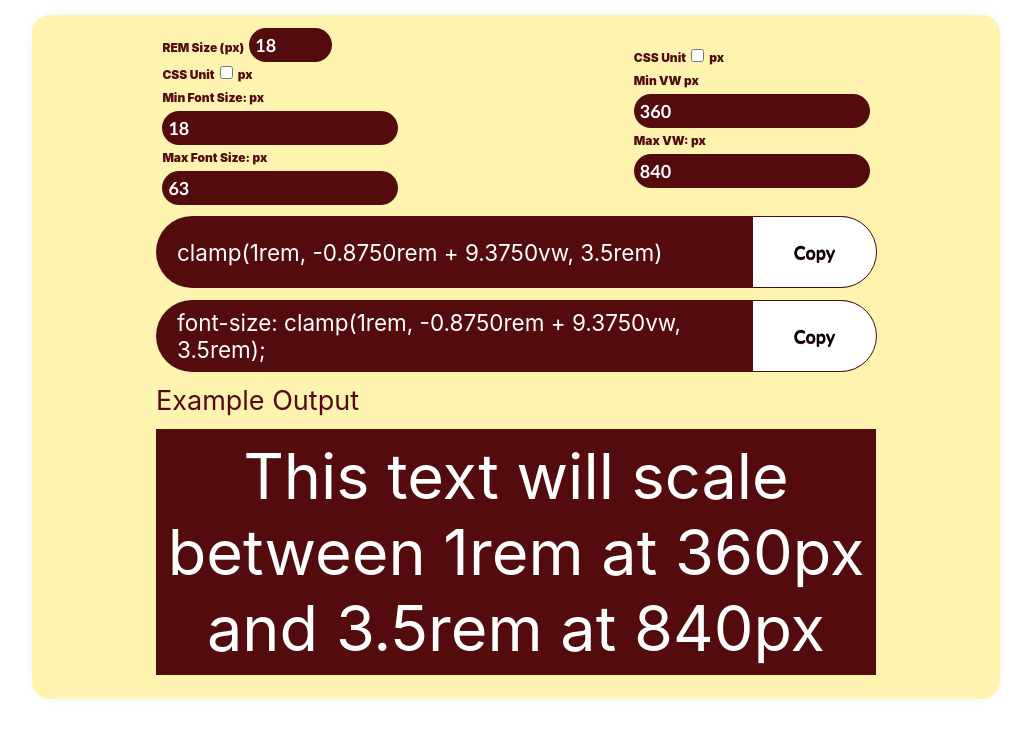
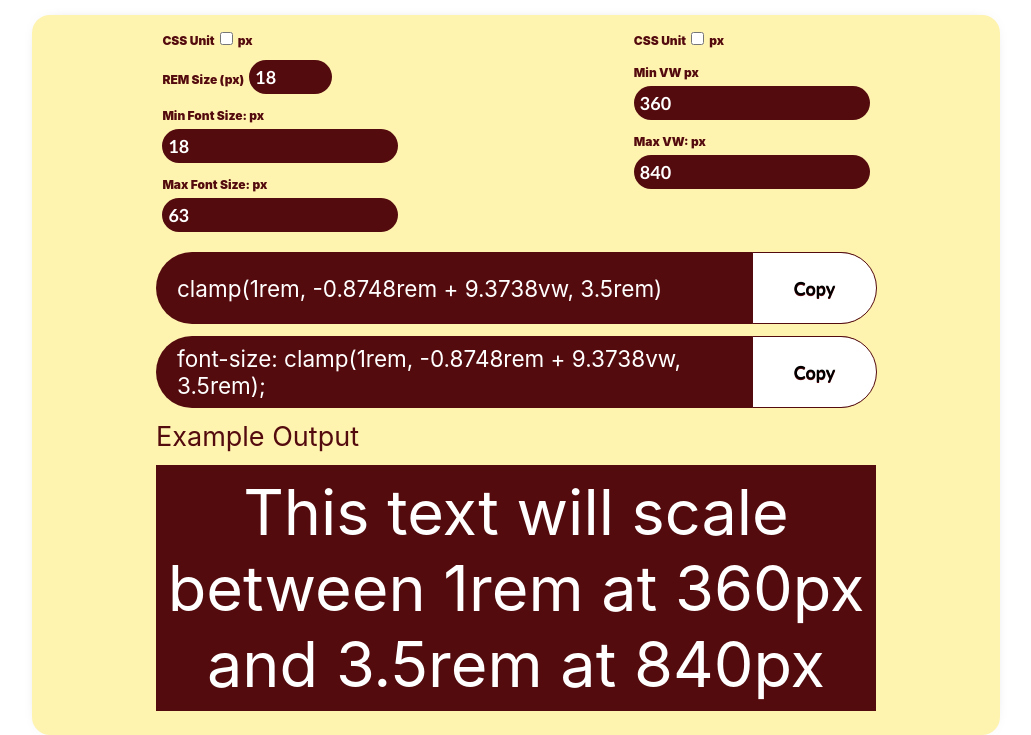
Before and after one commit to elkcityhazard/clamp-tool, a website with bundled scripts: page index.html in a window 1280 px wide. Shown: the part 86-821 px from the top of the page, without its empty margins (124-1155 px from the left). Before the commit the page ends 800 px from the top, so only its background shows below. Built offline with nearby package versions, Linux system fonts and the light colour scheme.

Commit message:
minor layout change, better val parsing

```diff
--- a/index.html
+++ b/index.html
@@ -1,4 +1,4 @@
-<!DOCTYPE html>
+<!doctype html>
 <html lang="en">
   <head>
     <meta charset="utf-8" />
@@ -12,7 +12,9 @@
     <link rel="stylesheet" href="style.css" />
   </head>
   <body>
-    <a href="#mainContent" aria-label="skip to content link" class="skip-link">skip to content</a>
+    <a href="#mainContent" aria-label="skip to content link" class="skip-link"
+      >skip to content</a
+    >
     <div class="wrapper">
       <!-- Dialog -->
       <dialog id="dialogMsg">
@@ -36,25 +38,39 @@
                 <div class="column">
                   <div class="clamp-tool__form-control">
                     <div class="meta-label">
-                      <strong>REM Size (px)</strong>
-                      <label for="RemBaseUnit">
-                      <input type="number" name="RemBaseUnit" id="RemBaseUnit" min="0" max="100" value="18" />
+                      <strong>CSS Unit</strong>
+                      <label for="fontUnitSelector">
+                        <input
+                          type="checkbox"
+                          name="fontUnitSelector"
+                          id="fontUnitSelector"
+                        />
+                        <span>px</span>
                       </label>
                     </div>
                   </div>
                   <div class="clamp-tool__form-control">
                     <div class="meta-label">
-                      <strong>CSS Unit</strong>
-                      <label for="fontUnitSelector">
-                      <input type="checkbox" name="fontUnitSelector" id="fontUnitSelector">
-                      <span>px</span>
+                      <strong>REM Size (px)</strong>
+                      <label for="RemBaseUnit">
+                        <input
+                          type="number"
+                          name="RemBaseUnit"
+                          id="RemBaseUnit"
+                          min="0"
+                          max="100"
+                          value="18"
+                        />
                       </label>
                     </div>
                   </div>
                   <div class="clamp-tool__column">
                     <div class="clamp-tool__form-control">
                       <label for="minFont">
-                        <strong>Min Font Size: <span class="css-unit">px</span></strong>
+                        <strong
+                          >Min Font Size:
+                          <span class="css-unit">px</span></strong
+                        >
                         <input
                           data-font-unit="px"
                           id="minFont"
@@ -67,7 +83,10 @@
                     </div>
                     <div class="clamp-tool__form-control">
                       <label for="maxFont">
-                        <strong>Max Font Size: <span class="css-unit">px</span></strong>
+                        <strong
+                          >Max Font Size:
+                          <span class="css-unit">px</span></strong
+                        >
                         <input
                           data-font-unit="px"
                           id="maxFont"
@@ -78,14 +97,18 @@
                         />
                       </label>
                     </div>
+                  </div>
                 </div>
-              </div>
                 <div class="column">
                   <div class="clamp-tool__form-control">
                     <strong>CSS Unit</strong>
                     <label for="vwUnitSelector">
-                      <input type="checkbox" name="vwUnit" id="vwUnitSelector">
-                    <span>px</span>
+                      <input
+                        type="checkbox"
+                        name="vwUnit"
+                        id="vwUnitSelector"
+                      />
+                      <span>px</span>
                     </label>
                   </div>
                   <div class="clamp-tool__form-control">
@@ -106,7 +129,7 @@
                     <label for="maxViewportWidth">
                       <strong>Max VW: <span class="vw-unit">px</span></strong>
                       <input
-                      data-viewport-unit="px"
+                        data-viewport-unit="px"
                         id="maxViewPortWidth"
                         type="number"
                         name="maxViewportWidth"
@@ -116,7 +139,7 @@
                       />
                     </label>
                   </div>
-                <div class="clamp-tool__column"></div>
+                  <div class="clamp-tool__column"></div>
                 </div>
               </div>
             </section>
@@ -131,8 +154,7 @@
               </div>
               <h2>Example Output</h2>
               <div class="output-container">
-                <div id="clampExample">
-                </div>
+                <div id="clampExample"></div>
               </div>
             </section>
           </form>
@@ -141,7 +163,6 @@
       </div>
       <!--/main-content -->
     </div>
-    <script type="module" src="index.js">
-    </script>
+    <script type="module" src="index.js"></script>
   </body>
 </html>
--- a/script.js
+++ b/script.js
@@ -295,13 +295,14 @@ class ClampTool {
   }
 
   convertRemToPx(remValue) {
-    return remValue * this.baseFontSizeValue;
+    let val = remValue * this.baseFontSizeValue;
+    return parseInt(val);
   }
 
   convertPxToRem(pxValue) {
     let remValue = pxValue / this.baseFontSizeValue;
 
-    return remValue;
+    return parseFloat(remValue.toFixed(2));
   }
 
   calculateSlope() {
--- a/style.css
+++ b/style.css
@@ -104,7 +104,7 @@ dialog > button:hover {
 .container .row {
   display: grid;
   grid-template-columns: repeat(auto-fit, minmax(100px, 1fr));
-  place-items: center;
+  place-items: stretch center;
 }
 
 .container .row .column {
@@ -161,41 +161,23 @@ section.output {
   padding: 0.5rem;
 }
 
+.clamp-tool__form-control {
+  margin-bottom: 0.5rem;
+}
+
 strong,
 label span {
   display: inline-block;
   font-size: clamp(0.5rem, 0.5714rem + 0.5357vw, 0.667rem);
-  font-weight:900;
+  font-weight: 900;
   line-height: 1.5;
   margin-bottom: 0.1rem;
 }
-
-
 
 input,
 label {
   max-width: 100%;
 }
-
-/* input[type="checkbox"] {
-    position: relative;
-    z-index: -1;
-}
-
-input[type="checkbox"]::before,
-input[type="checkbox"]::after {
-    background: pink;
-    border: 1px solid black;
-    content: 'hi';
-    display: block;
-    position: absolute;
-    top: 0;
-    left: 0;
-    width: 400px;
-    height: 400px;
-    z-index: 1;
-    transform: translate(-50%, -50%);
-} */
 
 input,
 button {
```
